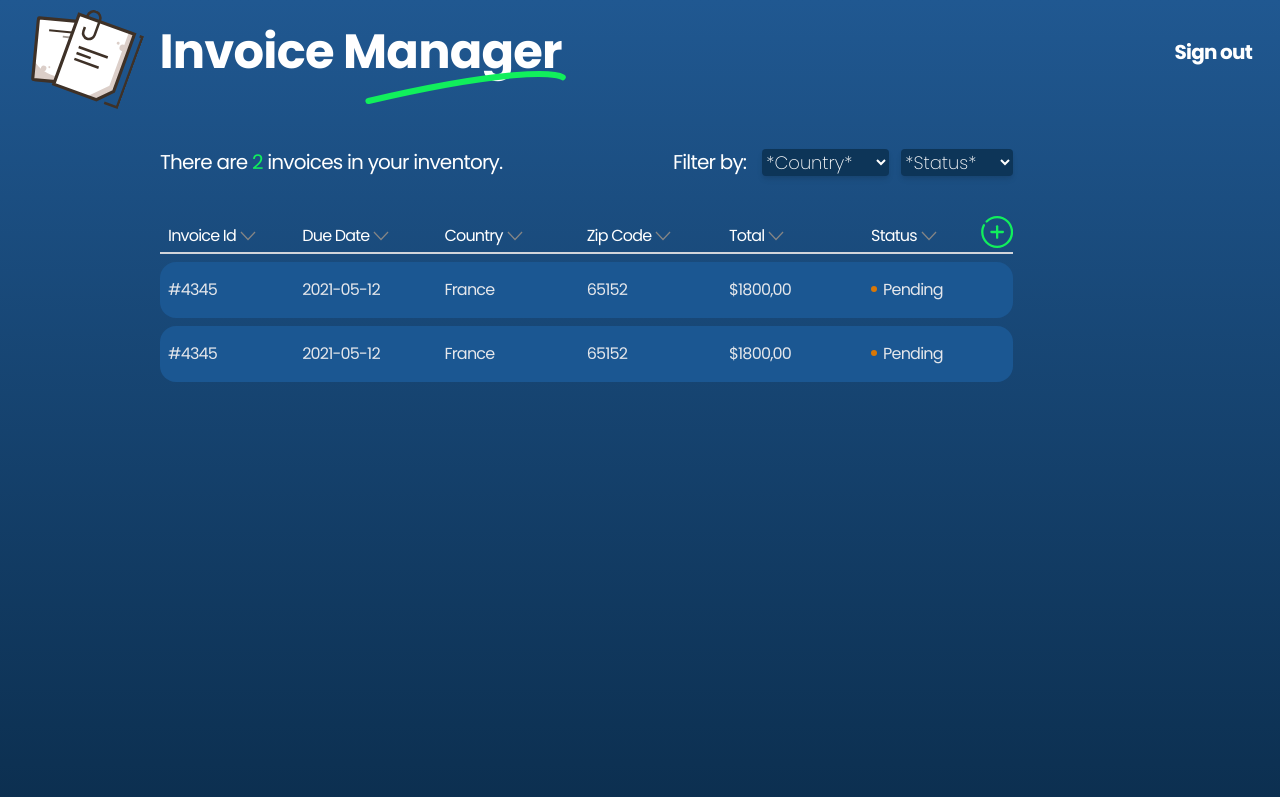
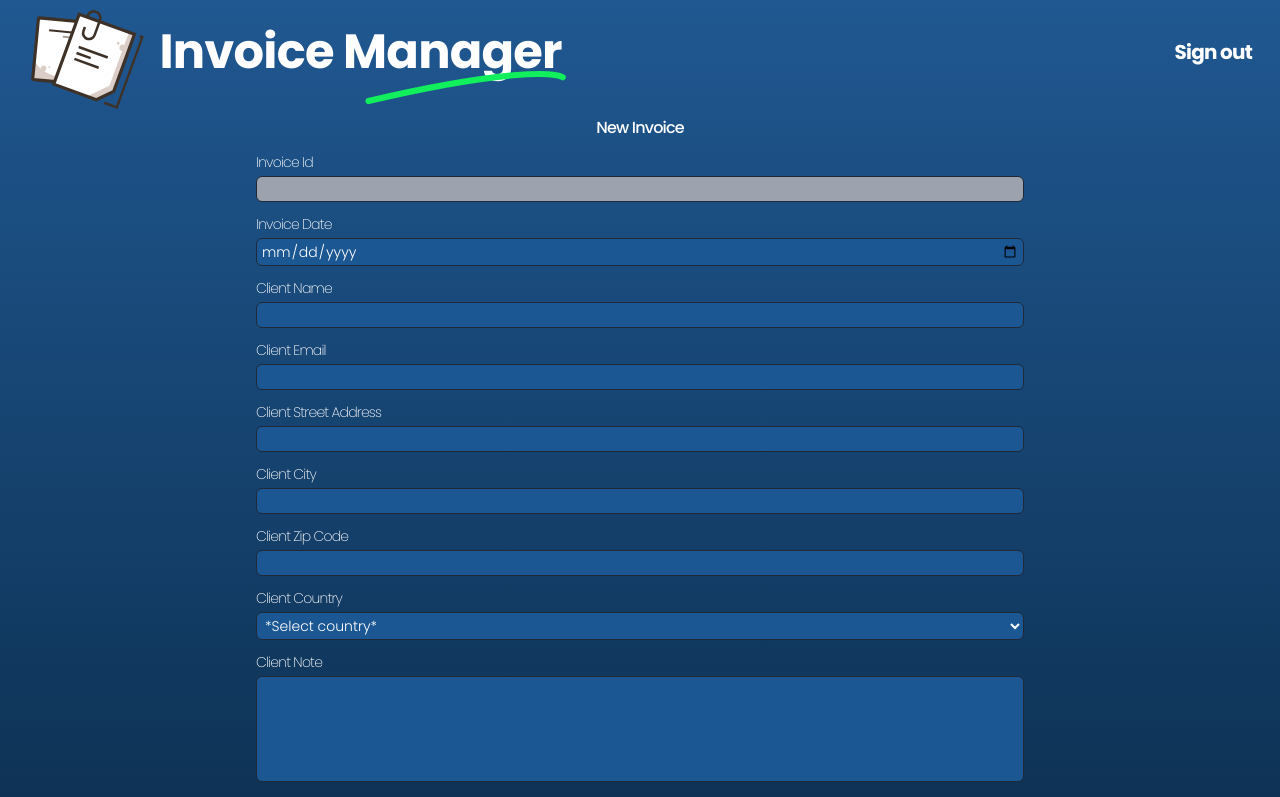
Before and after one commit to torbilote/vue3-invoice-app-v2, a Vue app: page / in a window 1280 px wide. Shown: the top 797 px of the page. Built offline with nearby package versions, Linux system fonts and the light colour scheme.

Commit message:
Finished AddInvoice visually.
Finished AddInvoice visually. Added new components.

```diff
--- a/src/App.vue
+++ b/src/App.vue
@@ -34,11 +34,27 @@ body {
   -webkit-font-smoothing: antialiased;
   -moz-osx-font-smoothing: grayscale;
   -webkit-appearance: none;
-  height: 120vh;
+  min-height: 130vh;
+  height: 100%;
   width: 100vw;
   letter-spacing: -0.05em;
   background: -webkit-linear-gradient(180deg, rgb(32, 88, 145), rgb(8, 39, 67));
   background: linear-gradient(180deg, rgb(32, 88, 145), rgb(8, 39, 67));
   box-sizing: border-box;
 }
+
+// input:-webkit-autofill,
+// input:-webkit-autofill:hover,
+// input:-webkit-autofill:focus,
+// textarea:-webkit-autofill,
+// textarea:-webkit-autofill:hover,
+// textarea:-webkit-autofill:focus,
+// select:-webkit-autofill,
+// select:-webkit-autofill:hover,
+// select:-webkit-autofill:focus {
+//   border: 1px solid rgb(31, 41, 55);
+//   -webkit-text-fill-color: #fff;
+//   -webkit-box-shadow: 0 0 0px 10000px rgb(31, 41, 55) inset;
+//   box-shadow: 0 0 0px 10000px rgb(31, 41, 55) inset;
+// }
 </style>
--- /dev/null
+++ b/src/components/InvoiceAttribute.vue
@@ -0,0 +1,60 @@
+<template>
+  <div class="mt-3 flex flex-col">
+    <label :for="htmlId" class="text-sm text-white font-extralight mb-1"> {{ labelText }}</label>
+    <input v-if="this.$props.htmlType === 'input'" :id="htmlId" :type="inputType" :class="isDisabled" class="py-0.5 px-1 text-white text-sm rounded-md border border-gray-800 font-light" :disabled="disabled" />
+    <select v-else-if="this.$props.htmlType === 'select'" :id="htmlId" :class="isDisabled" class="py-0.5 px-1 text-white text-sm rounded-md border border-gray-800 font-light" :disabled="disabled">
+      <template v-if="this.$props.selectType === 'country'">
+        <option value="Country" selected disabled>*Select country*</option>
+        <option value="France">France</option>
+        <option value="Poland">Poland</option>
+        <option value="Spain">Spain</option>
+      </template>
+      <template v-else>
+        <option value="Terms" selected disabled>*Select terms*</option>
+        <option value="Payment30">Payment in 30 days</option>
+        <option value="Payment60">Payment in 60 days</option>
+      </template>
+    </select>
+    <textarea v-else :id="htmlId" rows="5" maxlength="150" :class="isDisabled" class="resize-none py-0.5 px-1 text-white text-sm rounded-md border border-gray-800 font-light" :disabled="disabled"></textarea>
+  </div>
+</template>
+
+<script>
+export default {
+  name: 'Invoice Attribute',
+  props: {
+    htmlType: {
+      type: String,
+      required: true,
+    },
+    inputType: {
+      type: String,
+      required: false,
+    },
+    selectType: {
+      type: String,
+      required: false,
+    },
+    htmlId: {
+      type: String,
+      required: true,
+    },
+    labelText: {
+      type: String,
+      required: true,
+    },
+    disabled: {
+      type: Boolean,
+      required: false,
+    },
+  },
+  computed: {
+    isDisabled() {
+      return {
+        'bg-blue-attributes': !this.$props.disabled,
+        'bg-gray-400': this.$props.disabled,
+      };
+    },
+  },
+};
+</script>
--- /dev/null
+++ b/src/components/InvoiceProduct.vue
@@ -0,0 +1,38 @@
+<template>
+  <div class="mt-3">
+    <div class="flex flex-col p-3 rounded-2xl bg-blue-products">
+      <label for="1" class="text-sm text-white font-extralight mb-1">Item Name</label>
+      <select id="1" :class="isDisabled" class="w-10/12 py-0.5 px-1 text-white text-sm rounded-md border border-gray-800 font-light">
+        <option value="Item" selected disabled>*Select item*</option>
+        <option value="Black">Black Paint</option>
+        <option value="Blue">Blue Paint</option>
+      </select>
+      <label for="2" class="text-sm text-white font-extralight mb-1 mt-3">Item Quantity</label>
+      <input id="2" type="number" step="1" min="0" max="20" :class="isDisabled" class="w-10/12 py-0.5 px-1 text-white text-sm rounded-md border border-gray-800 font-light" />
+      <label for="3" class="text-sm text-white font-extralight mb-1 mt-3">Unit Price</label>
+      <input id="3" type="number" disabled :class="isDisabled" class="w-10/12 py-0.5 px-1 text-white text-sm rounded-md border border-gray-800 font-light" />
+      <label for="4" class="text-sm text-white font-extralight mb-1 mt-3">Item Total</label>
+      <input id="4" type="number" disabled :class="isDisabled" class="w-10/12 py-0.5 px-1 text-white text-sm rounded-md border border-gray-800 font-light" />
+    </div>
+  </div>
+</template>
+
+<script>
+export default {
+  name: 'Invoice Product',
+  props: {
+    disabled: {
+      type: Boolean,
+      required: false,
+    },
+  },
+  computed: {
+    isDisabled() {
+      return {
+        'bg-blue-attributes': !this.$props.disabled,
+        'bg-gray-400': this.$props.disabled,
+      };
+    },
+  },
+};
+</script>
--- /dev/null
+++ b/src/components/TheButton.vue
@@ -0,0 +1,28 @@
+<template>
+  <button type="button" :class="getColor" class="px-5 py-3 rounded-lg text-white text-sm">{{ buttonTitle }}</button>
+</template>
+
+<script>
+export default {
+  name: 'Button',
+  props: {
+    buttonTitle: {
+      type: String,
+      required: true,
+    },
+    buttonColor: {
+      type: String,
+      required: true,
+    },
+  },
+  computed: {
+    getColor() {
+      return {
+        'bg-red-500': this.$props.buttonColor === 'red',
+        'bg-green-500': this.$props.buttonColor === 'green',
+        'bg-blue-500': this.$props.buttonColor === 'blue',
+      };
+    },
+  },
+};
+</script>
--- a/src/components/TheCounter.vue
+++ b/src/components/TheCounter.vue
@@ -1,10 +1,6 @@
 <template>
   <div class="max-w-max mt-8">
-    <h3 class="text-sm text-white font-normal sm:text-base md:text-base lg:text-lg xl:text-xl">
-      There are
-      <span class="text-green-general"> 2 </span>
-      invoices in your inventory.
-    </h3>
+    <h3 class="text-sm text-white font-normal sm:text-base md:text-base lg:text-lg xl:text-xl">There are <span class="text-green-general"> 2 </span> invoices in your inventory.</h3>
   </div>
 </template>
 
--- a/src/router/index.js
+++ b/src/router/index.js
@@ -1,5 +1,5 @@
 import { createRouter, createWebHistory } from 'vue-router';
-import Home from '../views/Home.vue';
+// import Home from '../views/Home.vue';
 import InvoiceDetails from '../views/InvoiceDetails.vue';
 import AddInvoice from '../views/AddInvoice.vue';
 import EditInvoice from '../views/EditInvoice.vue';
@@ -8,7 +8,7 @@ const routes = [
   {
     path: '/',
     name: 'Home',
-    component: Home,
+    component: AddInvoice, // temporarily for testing
     meta: {
       title: 'Home',
     },
--- a/src/views/AddInvoice.vue
+++ b/src/views/AddInvoice.vue
@@ -1,9 +1,55 @@
 <template>
-  <div></div>
+  <form class="mt-5 overflow-y-auto">
+    <div class="w-3/5 mx-auto flex flex-col h-90vh">
+      <h2 class="text-base text-white text-center font-medium">New Invoice</h2>
+      <InvoiceAttribute :htmlType="'input'" :htmlId="'invoiceId'" :inputType="'text'" :labelText="'Invoice Id'" :disabled="true" />
+      <InvoiceAttribute :htmlType="'input'" :htmlId="'invoiceDate'" :inputType="'date'" :labelText="'Invoice Date'" />
+      <InvoiceAttribute :htmlType="'input'" :htmlId="'clientName'" :inputType="'text'" :labelText="'Client Name'" />
+      <InvoiceAttribute :htmlType="'input'" :htmlId="'clientEmail'" :inputType="'email'" :labelText="'Client Email'" />
+      <InvoiceAttribute :htmlType="'input'" :htmlId="'clientStreetAddress'" :inputType="'text'" :labelText="'Client Street Address'" />
+      <InvoiceAttribute :htmlType="'input'" :htmlId="'clientCity'" :inputType="'text'" :labelText="'Client City'" />
+      <InvoiceAttribute :htmlType="'input'" :htmlId="'clientZipCode'" :inputType="'text'" :labelText="'Client Zip Code'" />
+      <InvoiceAttribute :htmlType="'select'" :htmlId="'clientCountry'" :selectType="'country'" :labelText="'Client Country'" />
+      <InvoiceAttribute :htmlType="'textarea'" :htmlId="'clientNote'" :selectType="'country'" :labelText="'Client Note'" />
+      <InvoiceAttribute :htmlType="'select'" :htmlId="'paymentTerms'" :selectType="'paymentTerms'" :labelText="'Payment Terms'" />
+      <InvoiceAttribute :htmlType="'input'" :htmlId="'paymentDate'" :inputType="'date'" :labelText="'Payment Date'" :disabled="true" />
+      <h3 class="mt-5 text-sm text-white text-left font-medium">Products</h3>
+      <InvoiceProduct />
+      <div class="mt-3 flex justify-start">
+        <svg class="h-auto w-7" width="29" height="28" viewBox="0 0 29 28" fill="none" xmlns="http://www.w3.org/2000/svg">
+          <g id="a0">
+            <g id="a3">
+              <path id="Vector" d="M15 28C11.26 28 7.74499 26.544 5.10099 23.899C0.778991 19.578 -0.247006 13.025 2.54699 7.595C2.79999 7.104 3.40199 6.911 3.89399 7.163C4.38499 7.415 4.57899 8.018 4.32599 8.51C1.93099 13.165 2.80999 18.781 6.51499 22.485C8.78099 24.752 11.794 26 15 26C18.205 26 21.219 24.752 23.485 22.485C25.751 20.218 27 17.205 27 14C27 10.794 25.752 7.781 23.485 5.515C21.218 3.249 18.206 2 15 2C11.794 2 8.78099 3.249 6.51499 5.515C6.12399 5.906 5.49199 5.906 5.10099 5.515C4.70999 5.124 4.70999 4.492 5.10099 4.101C7.74499 1.457 11.26 0 15 0C18.74 0 22.256 1.457 24.899 4.101C27.544 6.745 29 10.26 29 14C29 17.739 27.544 21.255 24.899 23.899C22.256 26.544 18.74 28 15 28Z" fill="#11EF5C" />
+            </g>
+            <g id="a2">
+              <path id="Vector 2" d="M15 20C14.448 20 14 19.553 14 19V9C14 8.448 14.448 8 15 8C15.552 8 16 8.448 16 9V19C16 19.553 15.552 20 15 20Z" fill="#11EF5C" />
+            </g>
+            <g id="a1">
+              <path id="Vector 3" d="M20 15H10C9.448 15 9 14.552 9 14C9 13.448 9.448 13 10 13H20C20.553 13 21 13.448 21 14C21 14.552 20.553 15 20 15Z" fill="#11EF5C" />
+            </g>
+          </g>
+        </svg>
+      </div>
+      <InvoiceAttribute :htmlType="'input'" :htmlId="'invoiceTotal'" :inputType="'number'" :labelText="'Invoice Total'" :disabled="true" />
+      <div class="flex flex-row mt-10 mb-10 gap-x-2 justify-between">
+        <TheButton :buttonColor="'red'" :buttonTitle="'Cancel'" />
+        <TheButton :buttonColor="'blue'" :buttonTitle="'Create Invoice'" />
+      </div>
+    </div>
+  </form>
 </template>
 
 <script>
+import InvoiceAttribute from '../components/InvoiceAttribute.vue';
+import InvoiceProduct from '../components/InvoiceProduct.vue';
+import TheButton from '../components/TheButton.vue';
+
 export default {
   name: 'Add Invoice',
+  components: {
+    InvoiceAttribute,
+    InvoiceProduct,
+    TheButton,
+  },
 };
 </script>
--- a/tailwind.config.js
+++ b/tailwind.config.js
@@ -6,6 +6,8 @@ module.exports = {
       ...theme('colors'),
       'blue-filters': '#0d3558',
       'blue-list-items': '#1b5792',
+      'blue-attributes': '#1b5792',
+      'blue-products': '#082743',
     }),
     extend: {
       margin: {
@@ -24,6 +26,9 @@ module.exports = {
       colors: {
         'green-general': '#11EF5C',
       },
+      height: {
+        '90vh': '90vh',
+      },
     },
   },
   variants: {
```
